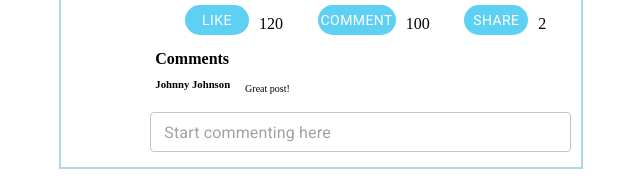
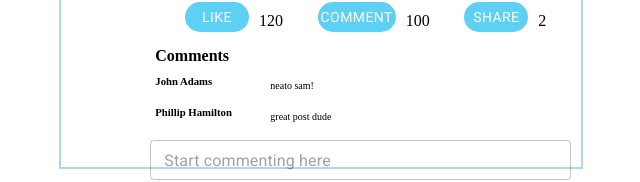
Before and after one commit to samfinck/social-card, a Next.js app: page /card-list in a window 1280 px wide. Shown: the part 473-655 px from the top of the page, without its empty margins (319-959 px from the left). Built offline with nearby package versions, Linux system fonts and the light colour scheme.

Commit message:
attempted to change getEl to ref per react

```diff
--- a/pages/_app.styles.css
+++ b/pages/_app.styles.css
@@ -118,12 +118,18 @@ p.description-text {
 
 .comment-list{
     display: flex;
+    flex-direction: column;
+}
+
+.individual-comment{
+    display: flex;
     flex-direction: row;
 }
 
 .commenter-name{
     padding: 0px;
     margin: 5px;
+    width:100px;
 }
 
 .comment-div{
--- a/pages/button-container.js
+++ b/pages/button-container.js
@@ -39,7 +39,9 @@ function ButtonStyled({response, onClick}) {
     return <Button className={classes.root} onClick={onClick}>{response}</Button>
 }
 
-const ButtonContainer = ({ likes, comments, shares, onLiked, onUnliked, onCommented }) => {
+const ButtonContainer = ({ likes, comments, shares, onLiked, onUnliked, textInput }) => {
+
+
     const [liked, setLiked] = useState(false);
 
     const likeButtonClick = (event) => {
@@ -54,13 +56,12 @@ const ButtonContainer = ({ likes, comments, shares, onLiked, onUnliked, onCommen
         }
     }
 
+    function handleButtonClick() {
+        textInput.current.focus();
+    }
 
-    const commentButtonClick = (event) => {
-            document.getElementById("commentField").focus();
-        }
 
     return(
-        <ThemeProvider theme={theme}>
             <div className='button-container'>
                 <div>
                 <ButtonStyled className="like-button" onClick={likeButtonClick} response={liked ? 'Unlike' : 'Like'} />
@@ -68,7 +69,7 @@ const ButtonContainer = ({ likes, comments, shares, onLiked, onUnliked, onCommen
                 </div>
                 <div>
                 <ButtonStyled
-                    onClick={commentButtonClick}
+                    onClick={handleButtonClick}
                     response='comment'
                 />
                 {comments}
@@ -82,7 +83,6 @@ const ButtonContainer = ({ likes, comments, shares, onLiked, onUnliked, onCommen
                 {shares}
                 </div>
             </div>
-        </ThemeProvider>
     )
 }
 
--- a/pages/card-list.js
+++ b/pages/card-list.js
@@ -2,7 +2,16 @@ import React from 'react'
 import Card from './card';
 import Container from '@material-ui/core/Container'
 
+
+
 function CardList() {
+    const acommentnameandcontent = {
+        commenter1: "John Adams",
+        comment1: "neato sam!",
+        commenter2: "Phillip Hamilton",
+        comment2: "great post dude",
+    };
+
     return(
         <div className='card-list-container'>
             <Card
@@ -16,8 +25,10 @@ function CardList() {
                 comments={100}
                 shares={2}
                 date='20 Oct'
-                commenter1='Johnny Johnson'
-                comment1='Great post!'
+                commenter1={acommentnameandcontent.commenter1}
+                comment1={acommentnameandcontent.comment1}
+                commenter2={acommentnameandcontent.commenter2}
+                comment2={acommentnameandcontent.comment2}
             />
             <Card
                 username='stanfrink'
--- a/pages/card.js
+++ b/pages/card.js
@@ -9,8 +9,9 @@ import Container from "@material-ui/core/Container"
 import CommentList from "./comment-list";
 
 import { useState } from 'react';
+import { useRef } from 'react'
 
-function Card({username, handle, image, description, profilePic, date, likes, comments, shares, commenter1, comment1}) {
+function Card({ username, handle, image, description, profilePic, date, likes, comments, shares, commenter1, comment1, commenter2, comment2 }) {
     const [numlikes, setNumlikes] = useState(likes);
 
     const liked = () => {
@@ -41,6 +42,10 @@ function Card({username, handle, image, description, profilePic, date, likes, co
             commented();
         }
     }
+
+    const textInput = useRef(null);
+
+
 
   return(
       <div className="card-container">
@@ -84,6 +89,8 @@ function Card({username, handle, image, description, profilePic, date, likes, co
                 <CommentList
                 commenter1={commenter1}
                 comment1={comment1}
+                commenter2={commenter2}
+                comment2={comment2}
                 />
             </div>
             <div className="comment-field-container">
@@ -94,8 +101,9 @@ function Card({username, handle, image, description, profilePic, date, likes, co
                     fullWidth='true'
                     margin='dense'
                     size='small'
-                    id='commentField'
                     onKeyPress={doit_onkeypress}
+                    ref={textInput}
+
                 />
             </div>
         </div>
--- a/pages/comment-list.js
+++ b/pages/comment-list.js
@@ -1,12 +1,22 @@
 import React from 'react'
 
 
-export default function CommentList({commenter1, comment1}) {
+export default function CommentList({ commenter1, comment1, commenter2, comment2 }) {
+
     return(
         <div className='comment-list'>
-            <div><h6 className='commenter-name'>{commenter1}</h6></div>
-            <div className='comment-div'>
-                <div>{comment1}</div>
+            <div className='individual-comment'>
+                <div><h6 className='commenter-name'>{commenter1}</h6></div>
+                <div className='comment-div'>
+                    <div>{comment1}</div>
+                </div>
+            </div>
+
+            <div className='individual-comment'>
+                <div><h6 className='commenter-name'>{commenter2}</h6></div>
+                <div className='comment-div'>
+                    <div>{comment2}</div>
+                </div>
             </div>
         </div>
     )
```
